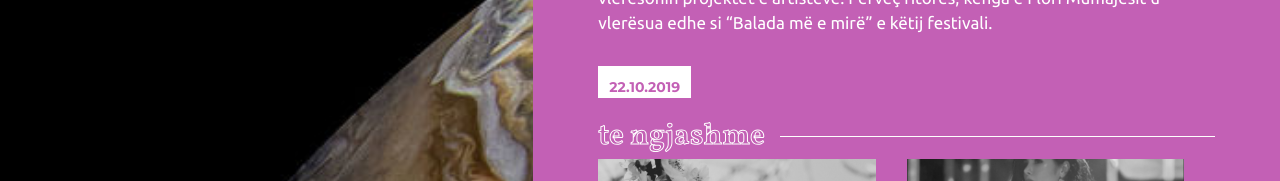
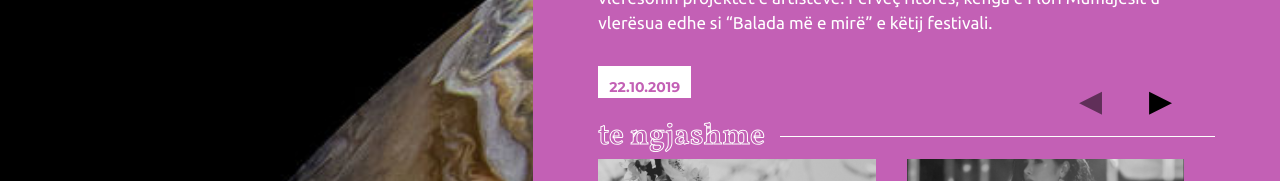
Before and after one commit to VisarDomi/km2019-frontend, a Vue app: page /blog in a window 1280 px wide. Shown: the part 327-508 px from the top of the page. Built offline with nearby package versions, Linux system fonts and the light colour scheme; what fullpage-vue would draw is missing.

Commit message:
added nav buttons to single blog carousel

```diff
--- a/src/views/SingleBlog.vue
+++ b/src/views/SingleBlog.vue
@@ -21,7 +21,7 @@
         <p class="date">22.10.2019</p>
         <h3 class="bio-text">te ngjashme</h3>
 
-        <carousel :perPageCustom="[[480, 1], [768, 2], [992,2]]" :paginationEnabled="false" >
+        <carousel :perPageCustom="[[480, 1], [768, 2], [992,2]]" :paginationEnabled="false" :navigationEnabled="true" :singleBlog="true">
           <slide >
 
             <div class="blog-card">
@@ -36,6 +36,16 @@
               <h2 class="blog-card-title">Fifi dhe Mc Kresha betejë në skenë!</h2>
             </div>
           </slide>
+
+                              <slide >
+
+                        <div class="blog-card">
+              <img class="blog-card-image img-fluid" src="@/assets/img/sonimalaj.png" alt="">
+              <h2 class="blog-card-title">Fifi dhe Mc Kresha betejë në skenë!</h2>
+            </div>
+          </slide>
+
+
         </carousel>
 
         </div>
@@ -61,9 +71,34 @@ export default {
         goToBlogs() {
       this.$router.push({ name: "Blogs" });
     },
+  },
+  mounted(){
+    // var elem = document.querySelector('.VueCarousel-navigation-button');
+    // console.log(elem)
+    // elem.style.top = '-21%';
+
+    // var elem = document.querySelector('.VueCarousel-navigation-prev');
+    // elem.style.left = '83%';
+
+    // var elem = document.querySelector('.VueCarousel-navigation-next');
+    // elem.style.top = '74px';
   }
 };
 </script>
+
+<style lang="css">
+.VueCarousel-navigation-button{
+  top:-21% !important;
+}
+.VueCarousel-navigation-prev{
+  left: 83% !important;
+}
+
+.VueCarousel-navigation-next{
+  right:74px !important;
+}
+</style>
+
 
 <style lang="scss" scoped>
 
```
